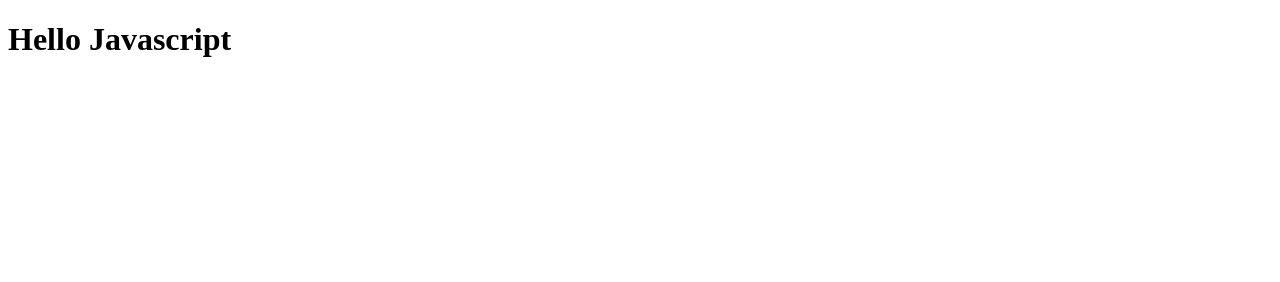
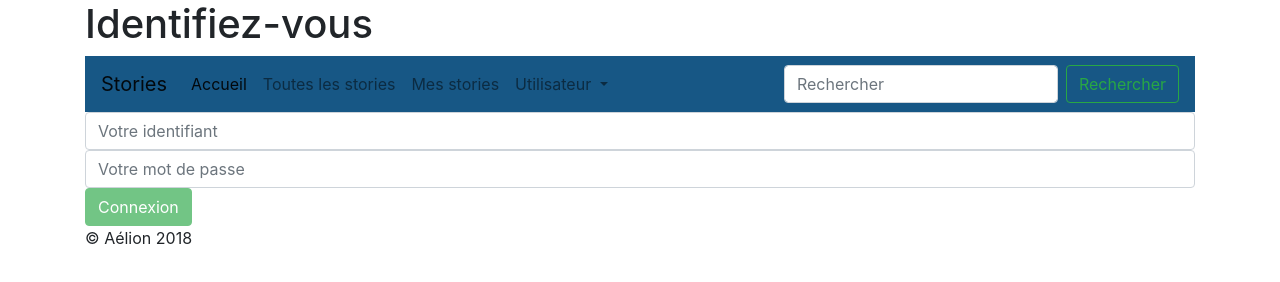
Before and after one commit to ChristopheBasto/stories.cb, a website: page index.html in a window 1280 px wide. Drawn offline with nearby package versions, Linux system fonts and the light colour scheme.

Commit message:
Gestionnaire du formulaire

```diff
--- a/assets/javascript/main.js
+++ b/assets/javascript/main.js
@@ -4,3 +4,8 @@
  */
 let title = document.getElementById('main-title');
 title.innerHTML = 'Hello Javascript';
+
+
+// Créer une instance de Login (ici login est un objet construit à partir de la classe Login)
+
+ const login = new Login();
--- a/index.html
+++ b/index.html
@@ -1,5 +1,6 @@
 <!doctype html>
 <html>
+
 <head>
     <meta charset="utf-8">
     <meta name="viewport" content="width=device-width, initial-scale=1.0, maximum-scale=1.0">
@@ -7,24 +8,107 @@
     <title>Hello Javascript</title>
 
 
+    <!--  Feuilles de stype -->
+
+    <link href=" ./node_modules/bootstrap/dist/css/bootstrap.min.css" rel="stylesheet">
 
 </head>
 
 
 <body>
-            <!--
-                Titre aliménté en Javascript
-                ATTENTION ! Ne jamais faire ça pour un site web (le site web ici ne sera pas référencé)
-            -->
+
+    <!-- Conteneur de page : responsive en plus !!! -->
+    <div class="container">
+        <header>
 
             <h1 id="main-title"></h1>
 
+        </header>
 
-              <!-- Premier script Javascript  fichier externalisé dans le fichier javascript placé dans assets-->
-        <script src="./assets/javascript/main.js">
+        <nav class="navbar navbar-expand-lg navbar-light" style="background-color: #175785;">
+            <!-- Brand : nom du menu -->
+            <a class="navbar-brand" href="#">Stories</a>
+            <!-- Bonton "burger" qui apparait seulement si on réduit la fenêtre d'affichage-->
+            <button class="navbar-toggler" type="button" data-toggle="collapse" data-target="#navbarSupportedContent"
+                aria-controls="navbarSupportedContent" aria-expanded="false" aria-label="Toggle navigation">
+                <span class="navbar-toggler-icon"></span>
+            </button>
 
 
-            </script>
+            <!-- Contenu des éléments du menu -->
+
+            <div class="collapse navbar-collapse" id="stories-menu">
+                <ul class="navbar-nav mr-auto">
+                    <li class="nav-item active">
+                        <a class="nav-link" title="Accueil" href="#">Accueil <span class="sr-only">(current)</span></a>
+                    </li>
+                    <li class="nav-item">
+                        <a class="nav-link" title="Toutes les stories" href="#">Toutes les stories</a>
+                    </li>
+                    <li class="nav-item">
+                        <a class="nav-link" title="Mes stories" href="#">Mes stories</a>
+                    </li>
+
+
+
+                    <li class="nav-item dropdown">
+                        <a class="nav-link dropdown-toggle" href="#" id="navbarDropdown" role="button" data-toggle="dropdown"
+                            aria-haspopup="true" aria-expanded="false">
+                            Utilisateur
+                        </a>
+
+                        <!-- Options du menu utilisateur -->
+
+                        <div class="dropdown-menu" aria-labelledby="stories-menu">
+                            <a class="dropdown-item" href="#">Action</a>
+                            <a class="dropdown-item" href="#">Another action</a>
+                            <div class="dropdown-divider"></div>
+                            <a class="dropdown-item" href="#">Something else here</a>
+                        </div>
+
+                </ul>
+                <form class="form-inline my-2 my-lg-0">
+                    <input class="form-control mr-sm-2" type="search" placeholder="Rechercher" aria-label="Rechercher">
+                    <button class="btn btn-outline-success my-2 my-sm-0" type="submit">Rechercher</button>
+                </form>
+            </div>
+        </nav>
+
+
+
+
+
+        <!-- Docking de la SPA (Single Page Application: façon moderne d'écrire des applications web) -->
+
+        <div app>
+            <!-- Ici, le contenu de l'application finale identifié par l'attribut "app" -->
+            <form id="loginForm" class="form-stacked">
+                <input type="text" name="loginField" autocomplete="off" class="form-control" placeholder="Votre identifiant">
+                <!-- autocomplete off : pas de recherche des dernières entrées saisies (pas de propositions=-->
+                <!-- placeholder: champ grisé qui apparait dans le formulaire et disparait lorsque l'on entre un champ-->
+                <input type="password" name="passwordField" autocomplete="off" class="form-control" placeholder="Votre mot de passe">
+                <!-- Bouton de type submit : bouton qui soumet le formulaire entré et prend tout le contenu du serveur qu'il envoie dans le réseau-->
+                <button type="submit" id="btnLogin" class="btn btn-success" disabled>Connexion</button>
+
+            </form>
+
+        </div>
+
+        <footer>
+
+            &copy; Aélion 2018
+
+        </footer>
+
+    </div>
+
+
+
+    <!-- Script Javascript : fichier externalisé dans le fichier javascript placé dans assets-->
+    <script src=" ./node_modules/jquery/dist/jquery.min.js"></script>
+    <script src=" ./node_modules/bootstrap/dist/js/bootstrap.min.js"></script>
+    <script src=" ./src/user/login.class.js"></script>
+    <script src="./assets/javascript/main.js"> </script>
 
 </body>
 
--- /dev/null
+++ b/src/user/login.class.js
@@ -0,0 +1,61 @@
+class Login {
+    //Cette classe login s'occupe d'un service : identifier l'utilisateur (chaque classe gère son service)
+    constructor() {
+
+        // contructor.log('Je suis le constructeur de Login');
+
+
+        //Modifier le titre du document  (le nom de l'onglet)
+        $(document).attr('title', 'Identifiez-vous');
+
+        //Modifier le titre de la page (identique au let title du main pour nommer la page)
+
+        $('#main-title').html('Identifiez-vous');
+
+        //Définition du listener sur le formulaire   (this fait référence à l'objet login concerné)
+        this.formListener();
+
+    }
+
+    /**
+     * formListener: Gestionnaire d'évènement sur le formulaire de login
+     * @param void
+     * @return void
+     */
+
+    formListener() {
+
+        // Méthode on place un gestionnaire d'évènement sur cet évènement là (ici on intercepte tous les changements dans le formulaire)
+        $('#loginForm').on(
+            'keyup',
+            //Callback: fonction appelée si l'évènement defini survient
+            function (event) {
+                // console.log('Le formulaire a subi une modification');
+
+                //Vérifier le contenu des deux champs
+
+                //selecteur entre crochet va chercher tous les éléments dans les documents où name=LoginField
+                const login = $('[name="loginField"]');
+                const password = $('[name="passwordField"]');
+
+
+                //val renvoie ce qui a été saisi par l'utilisateur
+
+                //console.log('Login : ' + login.val());
+                //console.log('Password : ' + password.val());
+
+                //Est-ce que les deux champs sont remplis?
+
+                if (login.val() !== '' && password.val() !== '') {
+                    //On peut activer le bouton
+                    $('#btnLogin').removeAttr('disabled');
+                } else {
+                    // Pas automatique
+                    $('#btnLogin').attr('disabled', 'disabled');
+                }
+
+            }
+        );
+
+    }
+}
```
Lines whose indentation alone changed are shown as unchanged.
